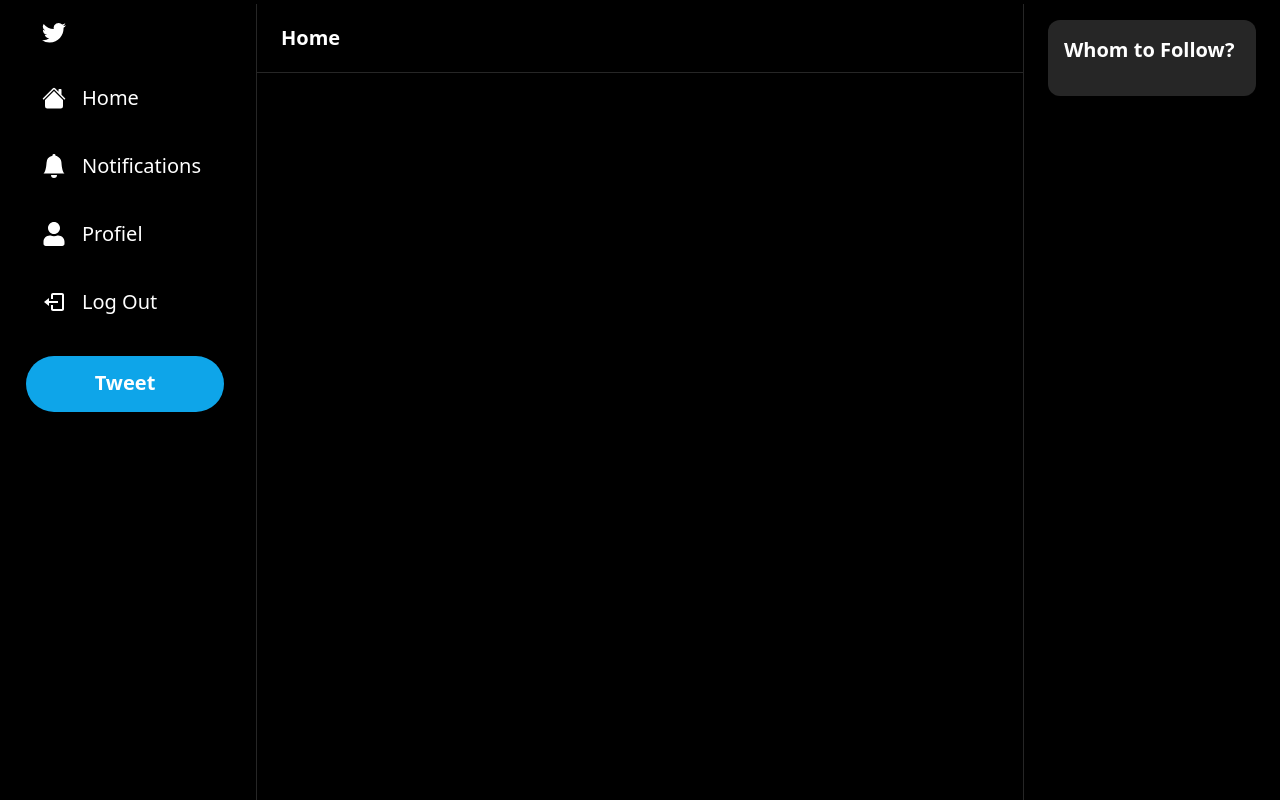
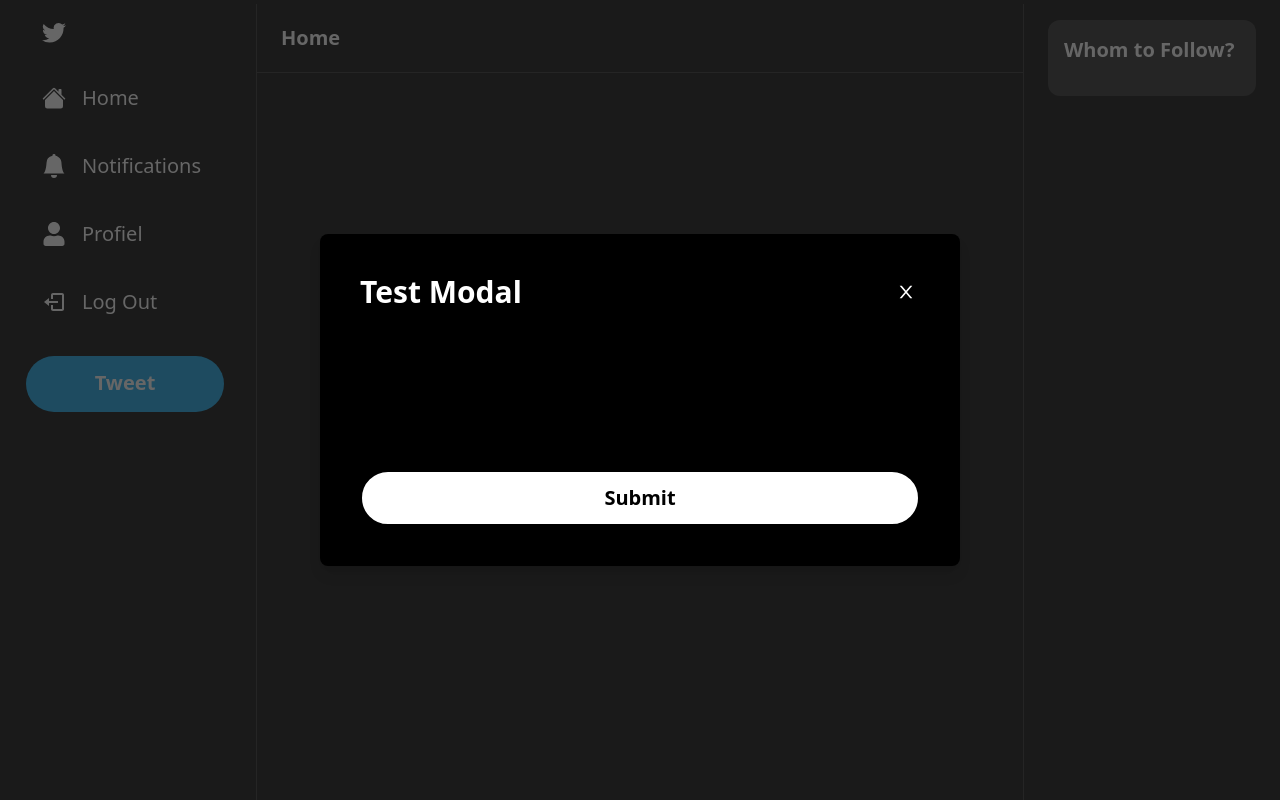
Before and after one commit to nayak-nirmalya/twitter-clone, a Next.js app: page / in a window 1280 px wide. Built offline with nearby package versions, Linux system fonts and the light colour scheme.

Commit message:
created custom Modal comp

```diff
--- a/src/components/Button.tsx
+++ b/src/components/Button.tsx
@@ -42,7 +42,9 @@
             ${outline ? "border-white" : ""}
             ${outline ? "text-white" : ""}
         `}
-    ></button>
+    >
+      {label}
+    </button>
   );
 };
 
--- /dev/null
+++ b/src/components/Modal.tsx
@@ -0,0 +1,134 @@
+import React, { useCallback } from "react";
+import { AiOutlineClose } from "react-icons/ai";
+import Button from "./Button";
+
+interface ModalProps {
+  isOpen?: boolean;
+  onClose: () => void;
+  onSubmit: () => void;
+  title?: string;
+  body?: React.ReactElement;
+  footer?: React.ReactElement;
+  actionLabel: string;
+  disabled?: boolean;
+}
+
+const Modal: React.FC<ModalProps> = ({
+  isOpen,
+  onClose,
+  onSubmit,
+  title,
+  body,
+  footer,
+  actionLabel,
+  disabled
+}) => {
+  const handleClose = useCallback(() => {
+    if (disabled) return;
+
+    onClose();
+  }, [disabled, onClose]);
+
+  const handleSubmit = useCallback(() => {
+    if (disabled) return;
+
+    onSubmit();
+  }, [disabled, onSubmit]);
+
+  if (!isOpen) return null;
+
+  return (
+    <>
+      <div
+        className="
+                fixed
+                inset-0
+                z-50
+                flex
+                items-center
+                justify-center
+                overflow-y-auto
+                overflow-x-hidden
+                bg-neutral-800
+                bg-opacity-70
+                outline-none
+                focus:outline-none
+            "
+      >
+        <div
+          className="
+                    relative
+                    my-6
+                    mx-auto
+                    h-full
+                    w-full
+                    lg:h-auto
+                    lg:w-3/6
+                    lg:max-w-3xl
+                "
+        >
+          {/* CONTENT */}
+          <div
+            className="
+                relative
+                flex
+                h-full
+                w-full
+                flex-col
+                rounded-lg
+                border-0
+                bg-black
+                shadow-lg
+                outline-none
+                focus:outline-none
+                lg:h-auto
+            "
+          >
+            {/* HEADER */}
+            <div
+              className="
+                    flex
+                    items-center
+                    justify-between
+                    rounded-l
+                    p-10
+                "
+            >
+              <h3 className="text-3xl font-semibold text-white">{title}</h3>
+              {/* CLOSE BUTTON */}
+              <button
+                onClick={handleClose}
+                className="
+                    ml-auto
+                    border-0
+                    p-1
+                    text-white
+                    transition
+                    hover:opacity-70
+                "
+              >
+                <AiOutlineClose size={20} />
+              </button>
+            </div>
+            {/* MODAL BODY */}
+            <div className="relative flex-auto p-10">{body}</div>
+            {/* FOOTER */}
+            <div className="flex flex-col gap-2 p-10">
+              <Button
+                onClick={handleSubmit}
+                disabled={disabled}
+                label={actionLabel}
+                secondary
+                fullWidth
+                large
+              />
+              {footer}
+            </div>
+          </div>
+        </div>
+      </div>
+    </>
+  );
+};
+
+export default Modal;
--- a/src/pages/_app.tsx
+++ b/src/pages/_app.tsx
@@ -1,11 +1,22 @@
 import Layout from "@/components/Layout";
+import Modal from "@/components/Modal";
+
 import "@/styles/globals.css";
 import type { AppProps } from "next/app";
 
 export default function App({ Component, pageProps }: AppProps) {
   return (
-    <Layout>
-      <Component {...pageProps} />
-    </Layout>
+    <>
+      <Modal
+        isOpen
+        title="Test Modal"
+        actionLabel="Submit"
+        onClose={() => {}}
+        onSubmit={() => {}}
+      />
+      <Layout>
+        <Component {...pageProps} />
+      </Layout>
+    </>
   );
 }
```
